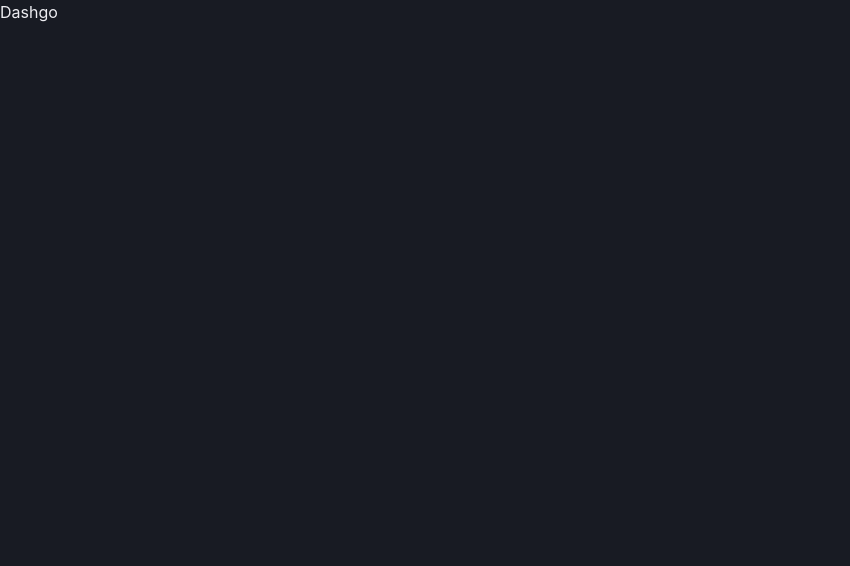
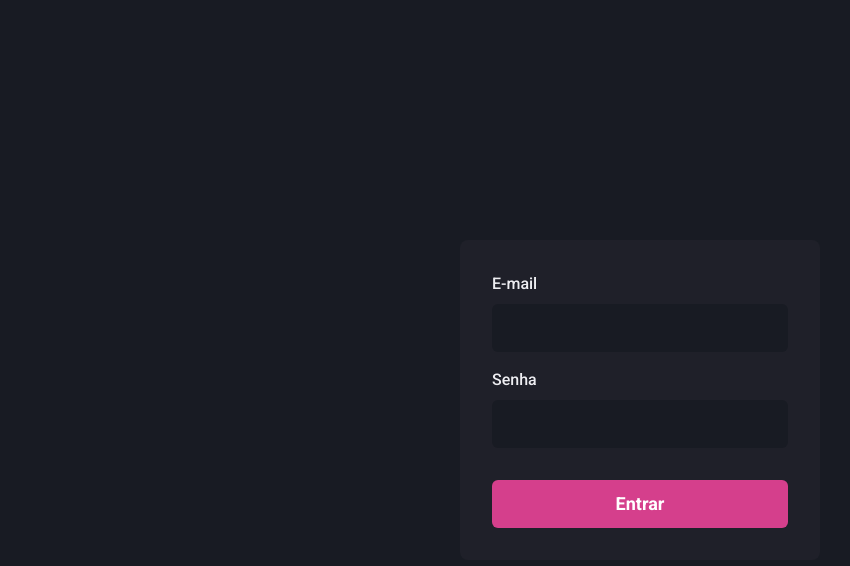
Before and after one commit to MikeFernando/Dashgo, a Next.js app: page / in a window 1280 px wide. Shown: the top 566 px of the page, without its empty margins (0-850 px from the left). Built offline with nearby package versions, Linux system fonts and the light colour scheme.

Commit message:
Página Sign in

```diff
--- /dev/null
+++ b/src/pages/_document.tsx
@@ -0,0 +1,18 @@
+import Document, { Head, Html, Main, NextScript } from 'next/document'
+
+export default class MyDocument extends Document {
+   render() {
+      return (
+         <Html>
+            <Head>
+               <link rel="preconnect" href="https://fonts.gstatic.com" />
+               <link href="https://fonts.googleapis.com/css2?family=Roboto:wght@400;500;700&display=swap" rel="stylesheet" />
+            </Head>
+            <body>
+               <Main />
+               <NextScript />
+            </body>
+         </Html>
+      )
+   }
+}
--- a/src/pages/index.tsx
+++ b/src/pages/index.tsx
@@ -1,5 +1,57 @@
+import { Button, Flex, FormControl, FormLabel, Input, Stack } from "@chakra-ui/react";
+
 export default function Home() {
-  return (
-    <h1>Dashgo</h1>
-  )
+   return (
+      <Flex
+         w="100vw"
+         h="100vh"
+         align="center"
+         justify="center"
+      >
+         <Flex
+            as="form"
+            width="100%"
+            maxWidth={360}
+            bg="gray.800"
+            p="8"
+            flexDir="column"
+            borderRadius={8}
+         >
+            <Stack spacing="4">
+               <FormControl>
+                  <FormLabel htmlFor="email">E-mail</FormLabel>
+                  <Input
+                     type="email"
+                     name="E-mail"
+                     id="email"
+                     bgColor="gray.900"
+                     variant="filled"
+                     _hover={{ bgColor: "gray.900" }}
+                     size="lg"
+                     focusBorderColor="pink.500" />
+               </FormControl>
+               <FormControl>
+                  <FormLabel htmlFor="password">Senha</FormLabel>
+                  <Input
+                     type="password"
+                     name="Senha"
+                     id="password"
+                     bgColor="gray.900"
+                     variant="filled"
+                     _hover={{ bgColor: "gray.900" }}
+                     size="lg"
+                     focusBorderColor="pink.500" />
+               </FormControl>
+            </Stack>
+
+            <Button
+               type="submit"
+               mt="8"
+               size="lg"
+               colorScheme="pink">
+               Entrar
+            </Button>
+         </Flex>
+      </Flex >
+   )
 }
--- a/src/styles/theme.ts
+++ b/src/styles/theme.ts
@@ -12,8 +12,12 @@ export const theme = extendTheme({
          "300": "#9699B0",
          "200": "#B3B5C6",
          "100": "#D1D2DC",
-         "50": "#EEEEF2",
+         "50": "#EEEEF2"
       }
+   },
+   fonts: {
+      heading: 'Roboto',
+      body: 'Roboto'
    },
    styles: {
       global: {
```
